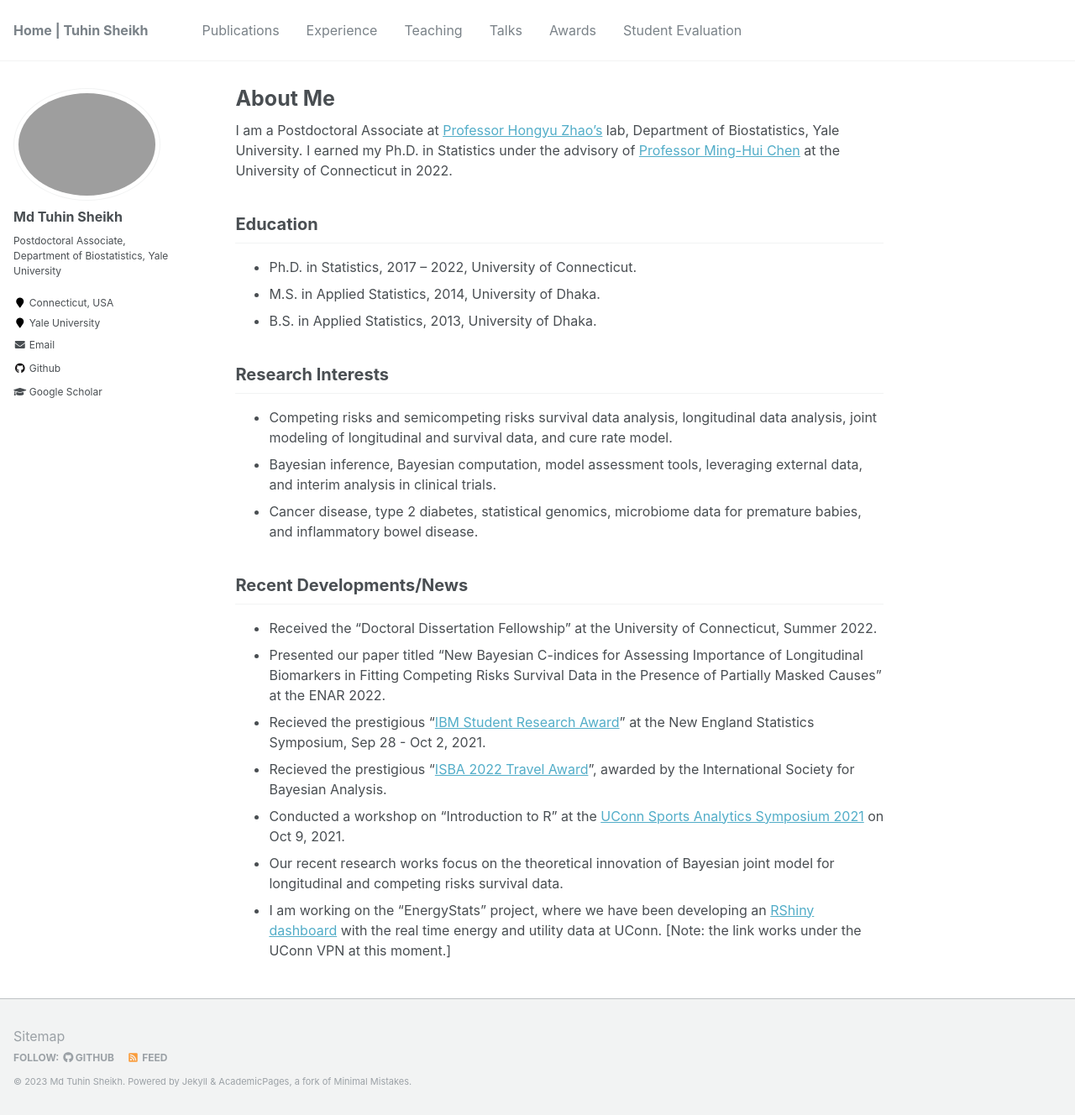
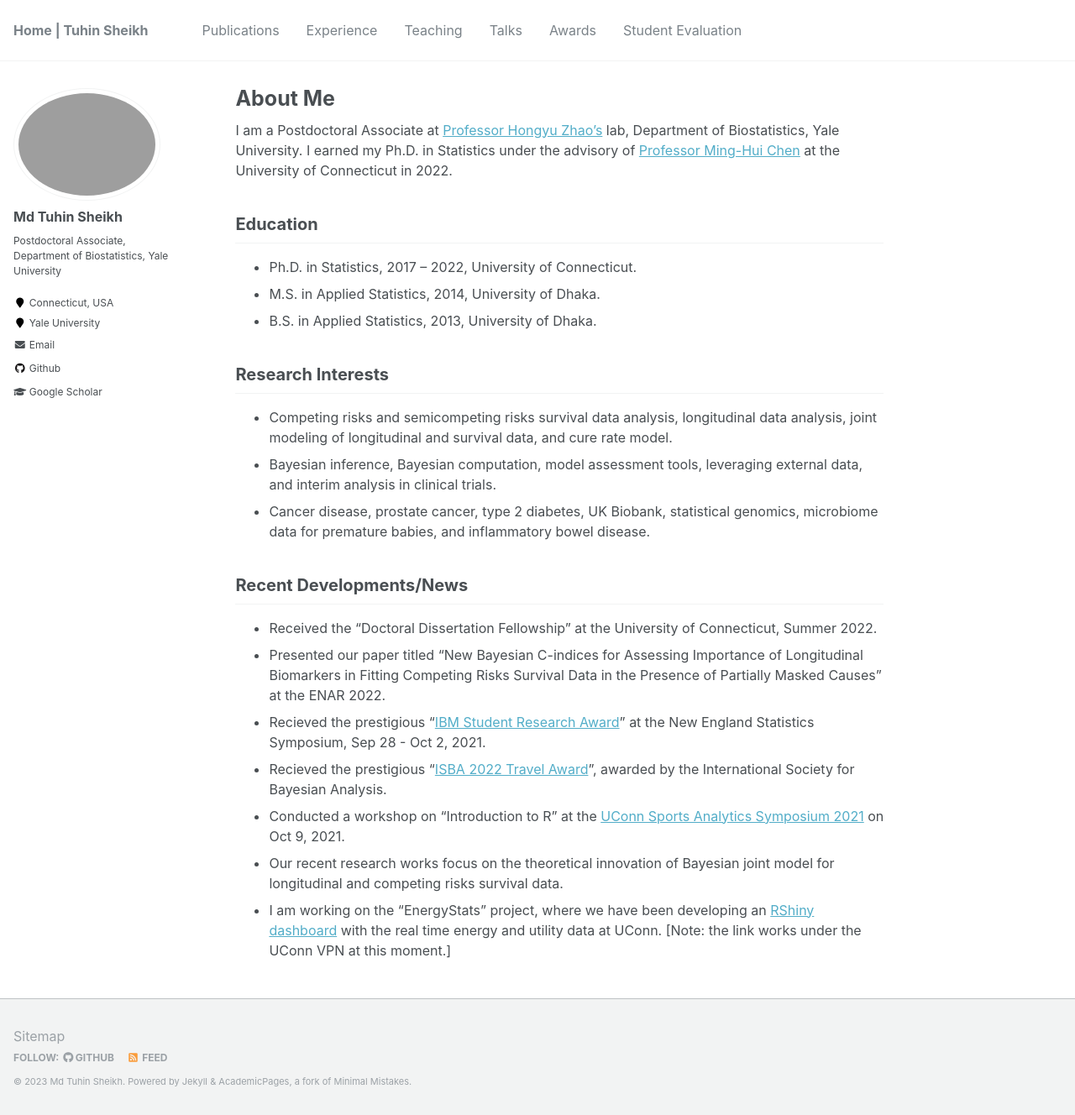
Before and after one commit to mdtuhinsheikh/mdtuhinsheikh.github.io, a Jekyll site: the page built from _pages/about.md, in a window 1280 px wide and 1328 px high. Shown: the whole window at 84% size. Built offline with Jekyll 4.4.1, drawn with Linux system fonts in a browser that asks for light colours.

Commit message:
Update about.md

```diff
--- a/_pages/about.md
+++ b/_pages/about.md
@@ -19,7 +19,7 @@ My research works broadly focus on semicompeting risks and competing risks survi
 ## Research Interests
 - Competing risks and semicompeting risks survival data analysis, longitudinal data analysis, joint modeling of longitudinal and survival data, and cure rate model.
 - Bayesian inference, Bayesian computation, model assessment tools, leveraging external data, and interim analysis in clinical trials.
-- Cancer disease, type 2 diabetes, statistical genomics, microbiome data for premature babies, and inflammatory bowel disease.
+- Cancer disease, prostate cancer, type 2 diabetes, UK Biobank, statistical genomics, microbiome data for premature babies, and inflammatory bowel disease.
 
 ## Recent Developments/News
 * Received the "Doctoral Dissertation Fellowship" at the University of Connecticut, Summer 2022.
```
